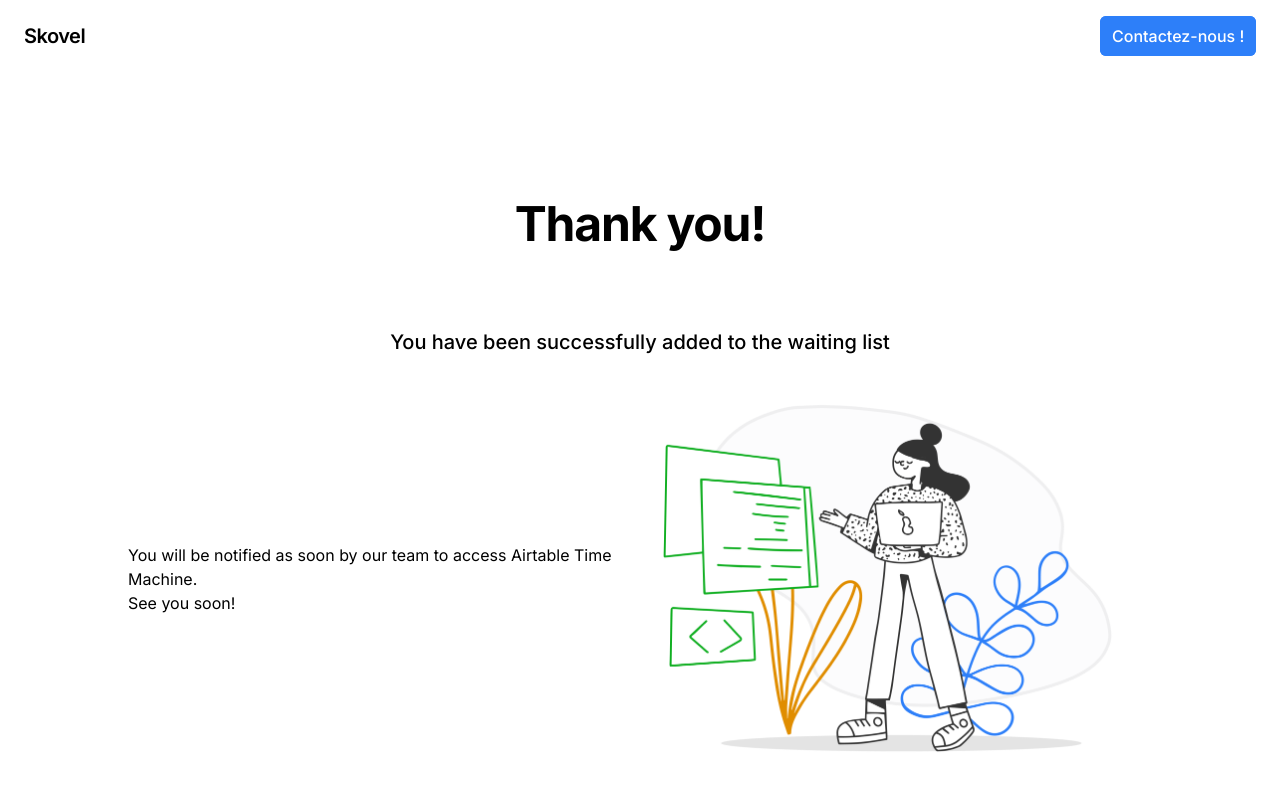
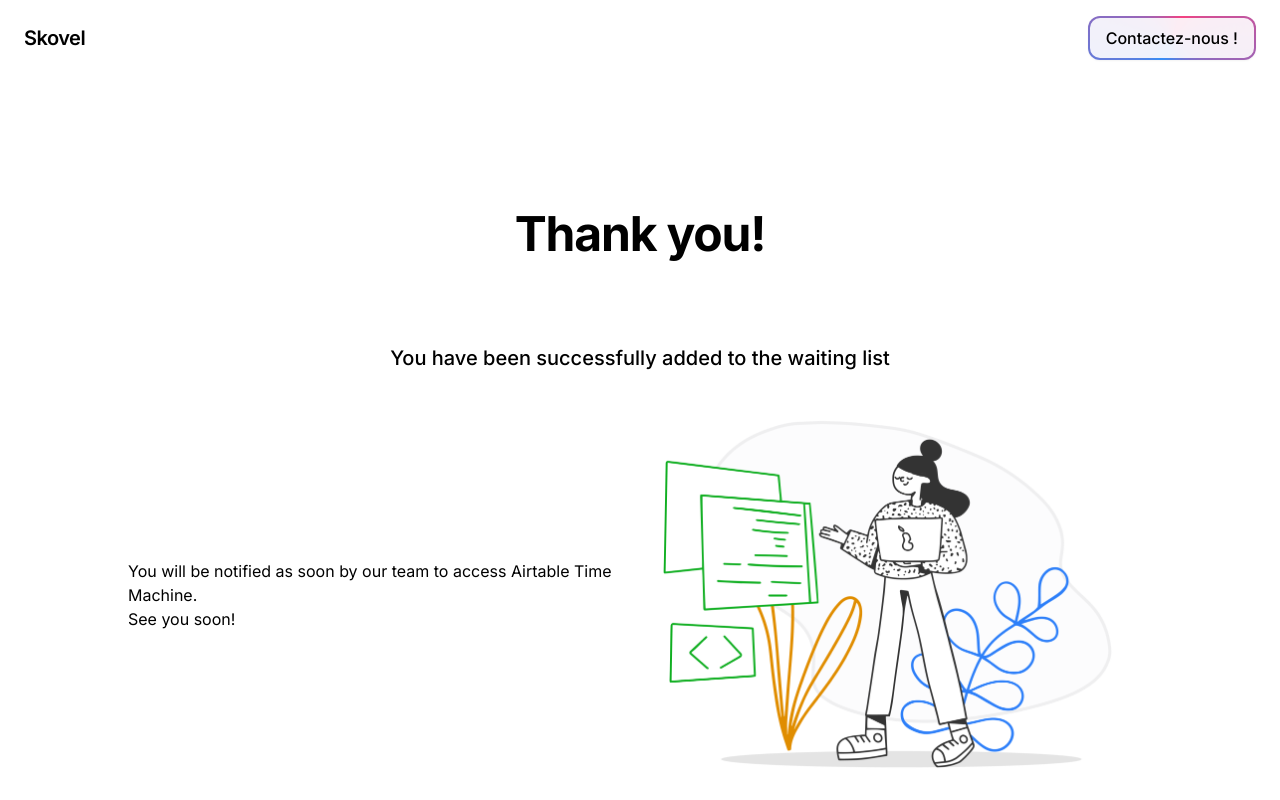
Before and after one commit to gthibaud/skovel-landing, a Gatsby site: page /subscribe in a window 1280 px wide. Built offline with nearby package versions, Linux system fonts and the light colour scheme; Gatsby itself is replaced by a stand-in of ours; some icons are missing.

Commit message:
add animated button

```diff
--- a/package.json
+++ b/package.json
@@ -44,6 +44,7 @@
         "react": "^18.2.0",
         "react-dom": "^18.2.0",
         "react-hot-toast": "^2.4.1",
+        "react-text-loop": "^2.3.0",
         "tailwind-merge": "^2.2.1",
         "vanilla-tilt": "^1.8.1"
     },
--- /dev/null
+++ b/src/components/Button/bordered.tsx
@@ -0,0 +1,22 @@
+import { Link } from 'gatsby';
+import { ReactNode } from 'react';
+
+type ButtonProps = {
+    children: ReactNode;
+    to?: string;
+    className?: string;
+};
+
+export const ButtonBordered = ({ children, to = "/", className = '' }: ButtonProps) => {
+    return (
+        <Link to={to} className='flex group min-w-[120px] items-center font-semibold text-foreground shadow-sm gap-1.5 relative overflow-hidden rounded-[12px] p-[2px] focus-visible:outline focus-visible:outline-2 focus-visible:outline-offset-2 focus-visible:outline-primary hover:scale-105 transition-all'>
+            <span className='absolute inset-[-1000%] animate-[spin_3s_linear_infinite] bg-[conic-gradient(from_90deg_at_50%_50%,#F54180_0%,#338EF7_50%,#F54180_100%)]' />
+            <button
+                className={`inline-flex h-full w-full cursor-pointer items-center justify-center rounded-[10px] bg-white/90 group-hover:bg-white/70 transition-all px-4 py-2 font-medium text-foreground backdrop-blur-3xl ${className}`}
+            // className={`font-medium text-white px-3 py-2 transition-colors duration-300 ease-in-out ${className}`}
+            >
+                {children}
+            </button>
+        </Link>
+    );
+};
--- a/src/components/Header/index.tsx
+++ b/src/components/Header/index.tsx
@@ -1,4 +1,4 @@
-import { Button } from '../Button/text';
+import { ButtonBordered } from '../Button/bordered';
 import { ButtonUnstyled } from '../Button/unstyled';
 
 export const Header = () => {
@@ -16,12 +16,9 @@ export const Header = () => {
                     </ButtonUnstyled>
                 </div>
                 <div className="flex justify-end shrink-0">
-                    <Button
-                        to="/#contact"
-                        className="bg-paletteBlue hover:bg-palettePurple rounded-md"
-                    >
+                    <ButtonBordered to="/#contact">
                         Contactez-nous !
-                    </Button>
+                    </ButtonBordered>
                 </div>
             </nav>
         </header>
--- a/src/components/Hero/index.tsx
+++ b/src/components/Hero/index.tsx
@@ -1,5 +1,6 @@
 import { StaticImage } from "gatsby-plugin-image";
 import { Sparkles } from "gthibaud-icons-react";
+import TextLoop from "react-text-loop";
 import { TiltingContainer } from "../Container/Titling";
 import { BigTitle } from "../Typography/BigTitle";
 import { SubTitle } from "../Typography/SubTitle";
@@ -10,7 +11,7 @@ export const HeroSection = () => {
             {/* Radial gradient for the container to give a faded look */}
             <div className="absolute pointer-events-none inset-0 flex items-center justify-center  bg-white [mask-image:radial-gradient(ellipse_at_center,transparent_20%,black)]"></div>
             <div className="z-20 bg-gradient-to-b">
-                <BigTitle>Communiquez avec <u>impact</u></BigTitle>
+                <BigTitle>Communiquez avec <TextLoop mask={false} fade={true} interval={4000}><u>impact</u><u>enthousiasme</u><u>énergie</u><u>efficacité</u></TextLoop></BigTitle>
                 <SubTitle>
                     <span>
                         Ensemble, propulsons votre événement outdoor sur le web et les réseaux sociaux.
--- a/src/components/Typography/BigTitle.tsx
+++ b/src/components/Typography/BigTitle.tsx
@@ -6,7 +6,7 @@ type TitleProps = {
 
 export const BigTitle = ({ children }: TitleProps) => {
     return (
-        <h1 className="text-5xl font-bold text-primary text-center mt-32 mb-20 tracking-tight">
+        <h1 className="text-5xl font-bold text-primary text-center mt-32 mb-20 tracking-tight leading-tight">
             {children}
         </h1>
     );
--- a/src/pages/index.tsx
+++ b/src/pages/index.tsx
@@ -208,7 +208,6 @@ const Main = () => {
                                 Email: {' '}
                                 <a href="mailto:gregoire@skovel.com" className="text-paletteBlue fill-paletteBlue"><u>gregoire@skovel.com</u></a>
                             </Body>
-                            {/* <EmailForm /> */}
                         </div>
                         <div className="flex-1">
                             <TiltingContainer>
```
Also changed, not shown: public/assets/mask.svg (added), 1 other file.
